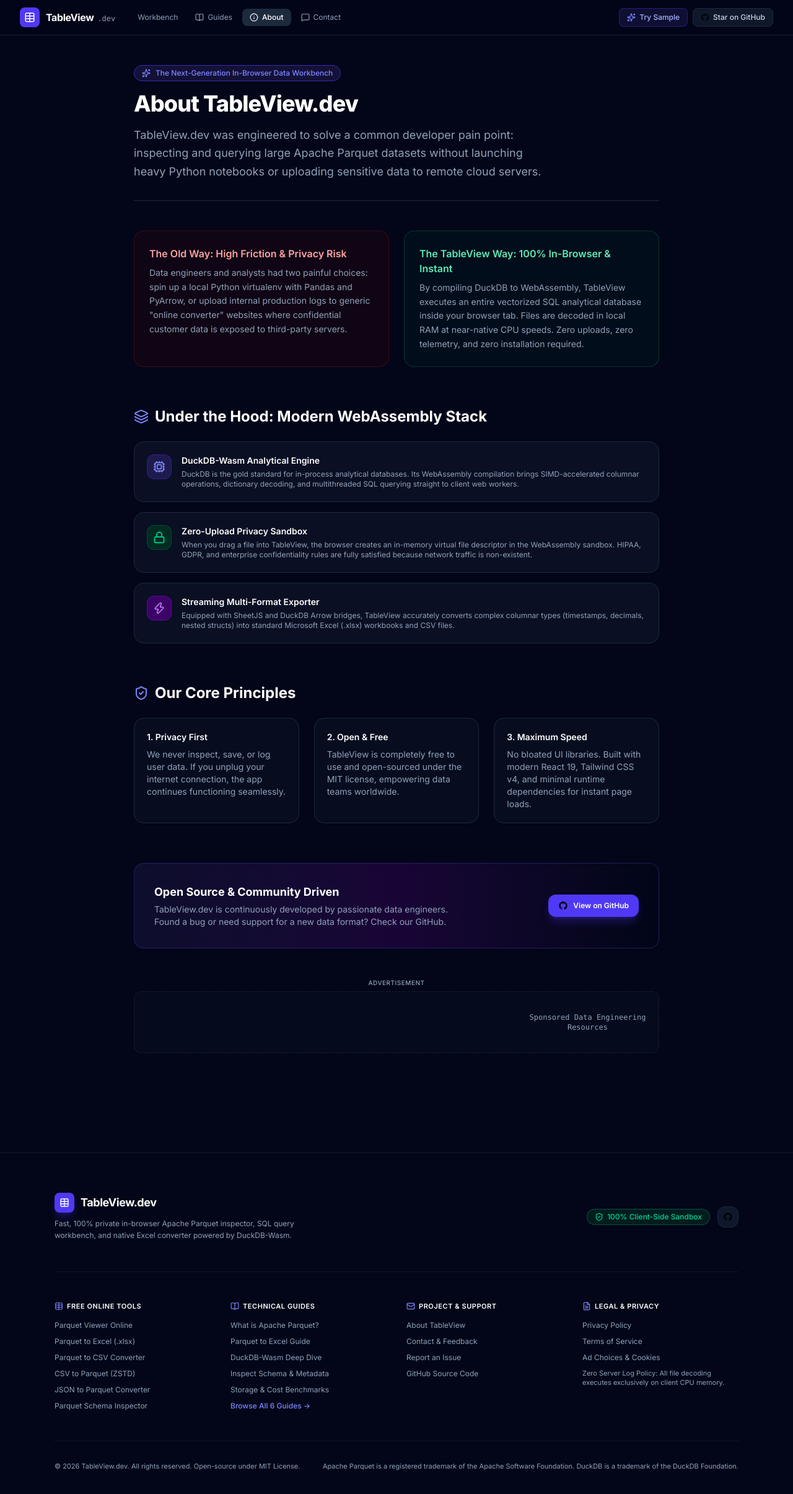
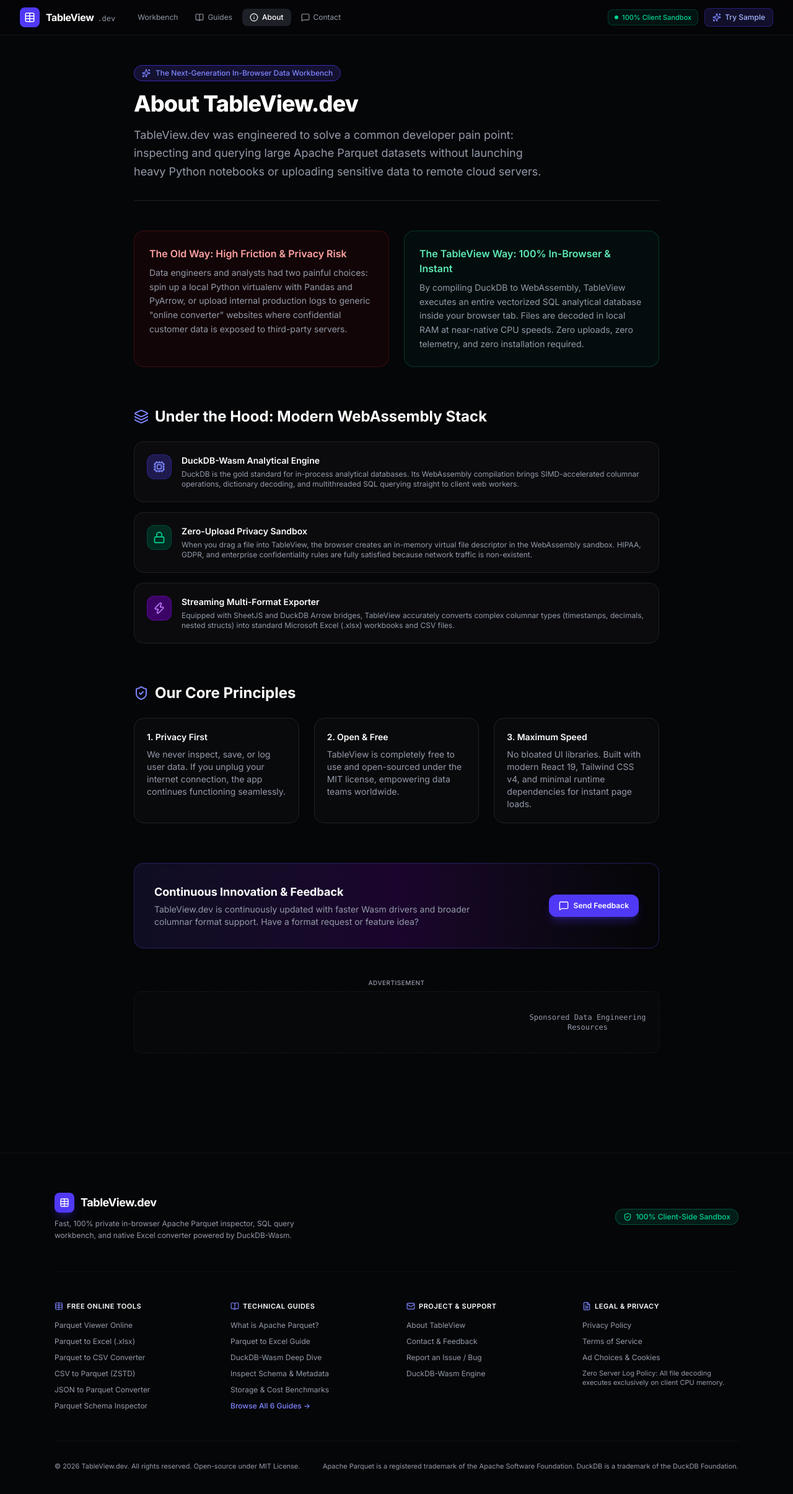
Before and after one commit to Sphinm/tableview, a React (Vite) app: page /about in a window 1280 px wide. Shown: the top 2410 px of the page at 62% size. Built offline with nearby package versions, Linux system fonts and the light colour scheme.

Commit message:
feat: implement obsidian dark theme and remove all GitHub references

```diff
--- a/index.html
+++ b/index.html
@@ -4,7 +4,7 @@
     <meta charset="UTF-8" />
     <link rel="icon" type="image/svg+xml" href="/favicon.svg" />
     <meta name="viewport" content="width=device-width, initial-scale=1.0" />
-    <meta name="theme-color" content="#020617" />
+    <meta name="theme-color" content="#050608" />
 
     <!-- Google Fonts: Inter & JetBrains Mono -->
     <link rel="preconnect" href="https://fonts.googleapis.com" />
--- a/src/components/Footer.tsx
+++ b/src/components/Footer.tsx
@@ -1,6 +1,5 @@
 import { navigateTo } from '../lib/router';
 import { Table, ShieldCheck, BookOpen, Mail, FileText } from 'lucide-react';
-import { GithubIcon } from './icons/GithubIcon';
 
 export const Footer = () => {
   const handleNav = (e: React.MouseEvent<HTMLAnchorElement>, path: string) => {
@@ -30,15 +29,6 @@
               <ShieldCheck className="size-3.5" />
               100% Client-Side Sandbox
             </span>
-            <a
-              href="https://github.com/Sphinm/tableview"
-              target="_blank"
-              rel="noopener noreferrer"
-              className="p-2 rounded-xl bg-slate-900 hover:bg-slate-800 text-slate-300 hover:text-white border border-slate-800 transition-colors"
-              aria-label="GitHub Repository"
-            >
-              <GithubIcon className="size-4" />
-            </a>
           </div>
         </div>
 
@@ -199,22 +189,20 @@
               </li>
               <li>
                 <a
-                  href="https://github.com/Sphinm/tableview/issues"
-                  target="_blank"
-                  rel="noopener noreferrer"
+                  href="/contact"
+                  onClick={(e) => handleNav(e, '/contact')}
                   className="hover:text-indigo-400 transition-colors"
                 >
-                  Report an Issue
+                  Report an Issue / Bug
                 </a>
               </li>
               <li>
                 <a
-                  href="https://github.com/Sphinm/tableview"
-                  target="_blank"
-                  rel="noopener noreferrer"
+                  href="/about"
+                  onClick={(e) => handleNav(e, '/about')}
                   className="hover:text-indigo-400 transition-colors"
                 >
-                  GitHub Source Code
+                  DuckDB-Wasm Engine
                 </a>
               </li>
             </ul>
--- a/src/components/Header.tsx
+++ b/src/components/Header.tsx
@@ -72,7 +72,12 @@
         </div>
 
         {/* Right action buttons */}
-        <div className="flex items-center gap-2">
+        <div className="flex items-center gap-2.5">
+          <div className="hidden sm:inline-flex items-center gap-1.5 px-2.5 py-1 rounded-lg bg-emerald-950/40 border border-emerald-800/50 text-[11px] font-medium text-emerald-400">
+            <span className="size-1.5 rounded-full bg-emerald-400 animate-pulse" />
+            <span>100% Client Sandbox</span>
+          </div>
+
           {onTrySample && (
             <button
               onClick={onTrySample}
@@ -83,22 +88,6 @@
               <span>Try Sample</span>
             </button>
           )}
-
-          <a
-            href="https://github.com/Sphinm/tableview"
-            target="_blank"
-            rel="noopener noreferrer"
-            className="inline-flex items-center gap-1.5 px-3 py-1.5 rounded-lg text-xs font-medium text-slate-300 hover:text-white bg-slate-900 hover:bg-slate-800 border border-slate-800 transition-colors"
-          >
-            <svg className="size-3.5 fill-currentColor" viewBox="0 0 24 24">
-              <path
-                fillRule="evenodd"
-                clipRule="evenodd"
-                d="M12 2C6.477 2 2 6.484 2 12.017c0 4.425 2.865 8.18 6.839 9.504.5.092.682-.217.682-.483 0-.237-.008-.868-.013-1.703-2.782.605-3.369-1.343-3.369-1.343-.454-1.158-1.11-1.466-1.11-1.466-.908-.62.069-.608.069-.608 1.003.07 1.53 1.032 1.53 1.032.892 1.53 2.341 1.088 2.91.832.092-.647.35-1.088.636-1.338-2.22-.253-4.555-1.113-4.555-4.951 0-1.093.39-1.988 1.029-2.688-.103-.253-.446-1.272.098-2.65 0 0 .84-.27 2.75 1.026A9.564 9.564 0 0112 6.844c.85.004 1.705.115 2.504.337 1.909-1.296 2.747-1.027 2.747-1.027.546 1.379.202 2.398.1 2.651.64.7 1.028 1.595 1.028 2.688 0 3.848-2.339 4.695-4.566 4.943.359.309.678.92.678 1.855 0 1.338-.012 2.419-.012 2.747 0 .268.18.58.688.482A10.019 10.019 0 0022 12.017C22 6.484 17.522 2 12 2z"
-              />
-            </svg>
-            <span className="hidden sm:inline">Star on GitHub</span>
-          </a>
 
           {/* Mobile menu toggle */}
           <button
--- a/src/components/icons/GithubIcon.tsx
+++ /dev/null
@@ -1,9 +0,0 @@
-export const GithubIcon = ({ className = 'size-4' }: { className?: string }) => (
-  <svg className={`${className} fill-currentColor`} viewBox="0 0 24 24">
-    <path
-      fillRule="evenodd"
-      clipRule="evenodd"
-      d="M12 2C6.477 2 2 6.484 2 12.017c0 4.425 2.865 8.18 6.839 9.504.5.092.682-.217.682-.483 0-.237-.008-.868-.013-1.703-2.782.605-3.369-1.343-3.369-1.343-.454-1.158-1.11-1.466-1.11-1.466-.908-.62.069-.608.069-.608 1.003.07 1.53 1.032 1.53 1.032.892 1.53 2.341 1.088 2.91.832.092-.647.35-1.088.636-1.338-2.22-.253-4.555-1.113-4.555-4.951 0-1.093.39-1.988 1.029-2.688-.103-.253-.446-1.272.098-2.65 0 0 .84-.27 2.75 1.026A9.564 9.564 0 0112 6.844c.85.004 1.705.115 2.504.337 1.909-1.296 2.747-1.027 2.747-1.027.546 1.379.202 2.398.1 2.651.64.7 1.028 1.595 1.028 2.688 0 3.848-2.339 4.695-4.566 4.943.359.309.678.92.678 1.855 0 1.338-.012 2.419-.012 2.747 0 .268.18.58.688.482A10.019 10.019 0 0022 12.017C22 6.484 17.522 2 12 2z"
-    />
-  </svg>
-);
--- a/src/index.css
+++ b/src/index.css
@@ -1,4 +1,17 @@
 @import "tailwindcss";
+
+@theme {
+  --color-slate-950: #050608;
+  --color-slate-900: #0f1013;
+  --color-slate-800: #1d2027;
+  --color-slate-700: #2b2f3a;
+  --color-slate-600: #464c5a;
+  --color-slate-500: #656d7e;
+  --color-slate-400: #939aa8;
+  --color-slate-300: #c2c8d4;
+  --color-slate-200: #e0e4ec;
+  --color-slate-100: #f2f4f8;
+}
 
 @layer base {
   body {
@@ -17,14 +30,14 @@
 }
 
 ::-webkit-scrollbar-track {
-  background: rgba(15, 23, 42, 0.6);
+  background: rgba(10, 11, 14, 0.8);
 }
 
 ::-webkit-scrollbar-thumb {
-  background: rgba(51, 65, 85, 0.8);
+  background: rgba(36, 40, 50, 0.8);
   border-radius: 4px;
 }
 
 ::-webkit-scrollbar-thumb:hover {
-  background: rgba(71, 85, 105, 1);
+  background: rgba(60, 66, 80, 1);
 }
--- a/src/pages/About.tsx
+++ b/src/pages/About.tsx
@@ -1,6 +1,6 @@
-import { Cpu, ShieldCheck, Zap, Layers, Lock, Sparkles } from 'lucide-react';
+import { Cpu, ShieldCheck, Zap, Layers, Lock, Sparkles, MessageSquare } from 'lucide-react';
 import { AdSlot } from '../components/AdSlot';
-import { GithubIcon } from '../components/icons/GithubIcon';
+import { navigateTo } from '../lib/router';
 
 export const About = () => {
   return (
@@ -113,22 +113,24 @@
         </div>
       </div>
 
-      {/* Open Source Contribution */}
+      {/* Feedback & Product Evolution */}
       <div className="p-8 rounded-2xl bg-gradient-to-r from-indigo-950/40 via-purple-950/40 to-slate-950/40 border border-indigo-900/60 flex flex-col sm:flex-row items-center justify-between gap-6">
         <div>
-          <h3 className="text-lg font-bold text-white mb-1">Open Source & Community Driven</h3>
+          <h3 className="text-lg font-bold text-white mb-1">Continuous Innovation & Feedback</h3>
           <p className="text-xs sm:text-sm text-slate-400 max-w-lg">
-            TableView.dev is continuously developed by passionate data engineers. Found a bug or need support for a new data format? Check our GitHub.
+            TableView.dev is continuously updated with faster Wasm drivers and broader columnar format support. Have a format request or feature idea?
           </p>
         </div>
         <a
-          href="https://github.com/Sphinm/tableview"
-          target="_blank"
-          rel="noopener noreferrer"
+          href="/contact"
+          onClick={(e) => {
+            e.preventDefault();
+            navigateTo('/contact');
+          }}
           className="px-4 py-2.5 rounded-xl bg-indigo-600 hover:bg-indigo-500 text-white text-xs font-semibold flex items-center gap-2 shadow-lg shadow-indigo-600/30 transition-colors shrink-0"
         >
-          <GithubIcon className="size-4" />
-          View on GitHub
+          <MessageSquare className="size-4" />
+          Send Feedback
         </a>
       </div>
 
--- a/src/pages/Contact.tsx
+++ b/src/pages/Contact.tsx
@@ -1,7 +1,6 @@
 import { useState } from 'react';
 import { Mail, MessageSquare, Send, CheckCircle2, HelpCircle } from 'lucide-react';
 import { AdSlot } from '../components/AdSlot';
-import { GithubIcon } from '../components/icons/GithubIcon';
 import { navigateTo } from '../lib/router';
 
 export const Contact = () => {
@@ -55,17 +54,15 @@
 
           <div className="p-5 rounded-2xl bg-slate-900/60 border border-slate-800">
             <div className="size-9 rounded-xl bg-purple-950 text-purple-400 border border-purple-800/60 flex items-center justify-center mb-3">
-              <GithubIcon className="size-4" />
+              <MessageSquare className="size-4" />
             </div>
-            <h3 className="text-white font-semibold text-sm mb-1">Issue Tracker</h3>
-            <p className="text-xs text-slate-400 mb-2">Report bugs or request new features:</p>
+            <h3 className="text-white font-semibold text-sm mb-1">Feedback & Features</h3>
+            <p className="text-xs text-slate-400 mb-2">Request formats or share ideas:</p>
             <a
-              href="https://github.com/Sphinm/tableview/issues"
-              target="_blank"
-              rel="noopener noreferrer"
+              href="mailto:feedback@tableview.dev"
               className="text-xs font-mono text-purple-400 hover:underline"
             >
-              github.com/Sphinm/tableview
+              feedback@tableview.dev
             </a>
           </div>
 
--- a/src/pages/TermsOfService.tsx
+++ b/src/pages/TermsOfService.tsx
@@ -33,13 +33,13 @@
         <section>
           <h2 className="text-xl font-bold text-white mb-3 flex items-center gap-2">
             <CheckCircle2 className="size-5 text-indigo-400" />
-            2. Description of Service & Open Source License
+            2. Description of Service & Software Architecture
           </h2>
           <p className="text-slate-400 mb-3">
             TableView.dev provides an in-browser utility for viewing, inspecting, querying with DuckDB SQL, and converting tabular file formats (such as Apache Parquet, CSV, TSV, and JSON).
           </p>
           <p className="text-slate-400">
-            The source code of TableView.dev is made available under the <strong>MIT License</strong>. You are free to inspect, fork, and contribute to the software repository on GitHub in accordance with the MIT License terms.
+            The client-side core of TableView.dev operates under open developer standards and is licensed under the <strong>MIT License</strong>.
           </p>
         </section>
 
```
Also changed, not shown: src/components/DropZone.tsx (+8 -5 lines).
